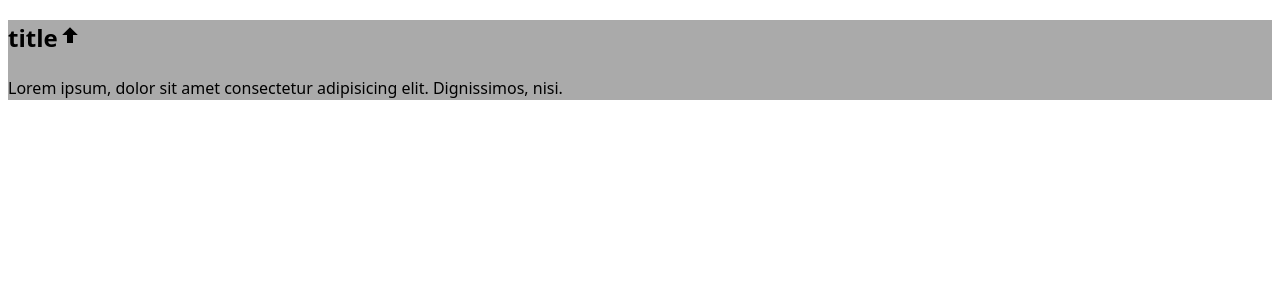
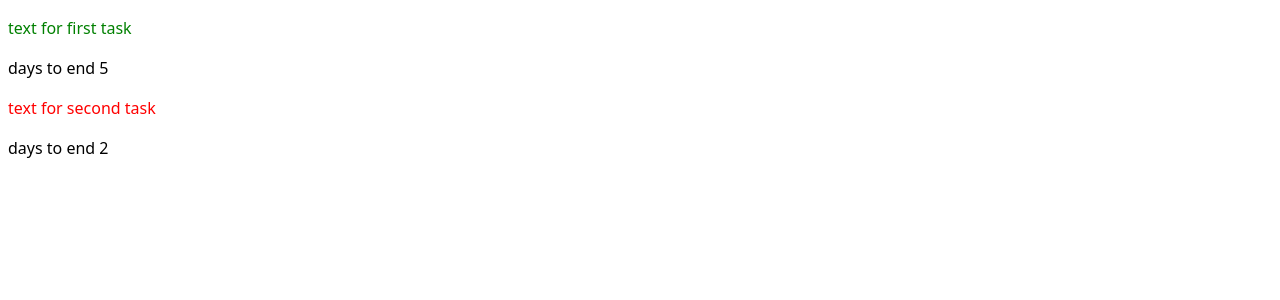
Before and after one commit to MakarKolesnyk/react, a React (Vite) app: page / in a window 1280 px wide. Shown: the top 300 px of the page. Built offline with nearby package versions, Linux system fonts and the light colour scheme.

Commit message:
Add task with many props

```diff
--- a/src/App.jsx
+++ b/src/App.jsx
@@ -1,9 +1,11 @@
-import ToggleText from './components/ToggleText/ToggleText';
+import Task from "./components/Task/Task";
+
 
 function App() {
   return (
     <>
-     <ToggleText title="title"/>
+     <Task text="text for first task" days={5} isDone/>
+     <Task text="text for second task" days={2}/>
     </>
   );
 }
--- a/src/components/Picture/Picture.jsx
+++ b/src/components/Picture/Picture.jsx
@@ -1,8 +1,14 @@
 import styles from "./Picture.module.css"
+import PropTypes from 'prop-types'
 
 const Picture = (props) => {
   const { src, alt } = props;
   return <img className={styles.img} src={src} alt={alt} />;
 };
 
+Picture.propTypes = {
+  src: PropTypes.string.isRequired,
+  alt: PropTypes.string.isRequired
+}
+
 export default Picture;
--- /dev/null
+++ b/src/components/Task/Task.jsx
@@ -0,0 +1,19 @@
+import PropTypes from "prop-types";
+
+const Task = (props) => {
+  const { text, days, isDone } = props;
+  return (
+    <div>
+      <p style={{color: isDone ? "green" : "red"}}>{text}</p>
+      <p>days to end {days}</p>
+    </div>
+  );
+};
+
+Task.propTypes = {
+  text: PropTypes.string.isRequired,
+  days: PropTypes.number.isRequired,
+  isDone: PropTypes.bool,
+};
+
+export default Task;
--- a/src/components/ToggleText/ToggleText.jsx
+++ b/src/components/ToggleText/ToggleText.jsx
@@ -5,7 +5,7 @@ import { getRandomColor } from "../../utils";
 
 const ToggleText = (props) => {
   const [color, setColor] = useState("#aaaaaa");
-  const [close, setClose] = useState(true);
+  const [close, setClose] = useState(false);
   const { title } = props;
   const changeClose = () => {
     setClose(!close);
```
